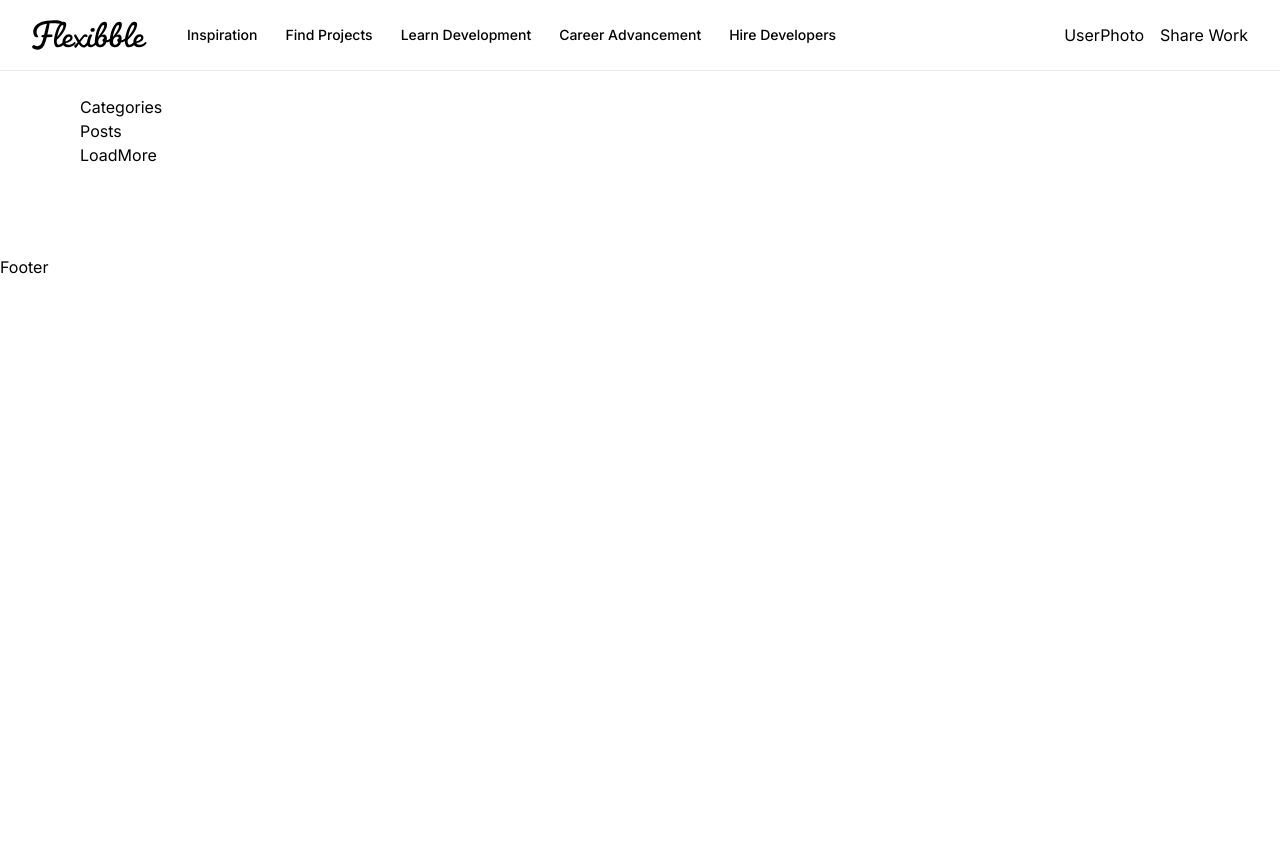
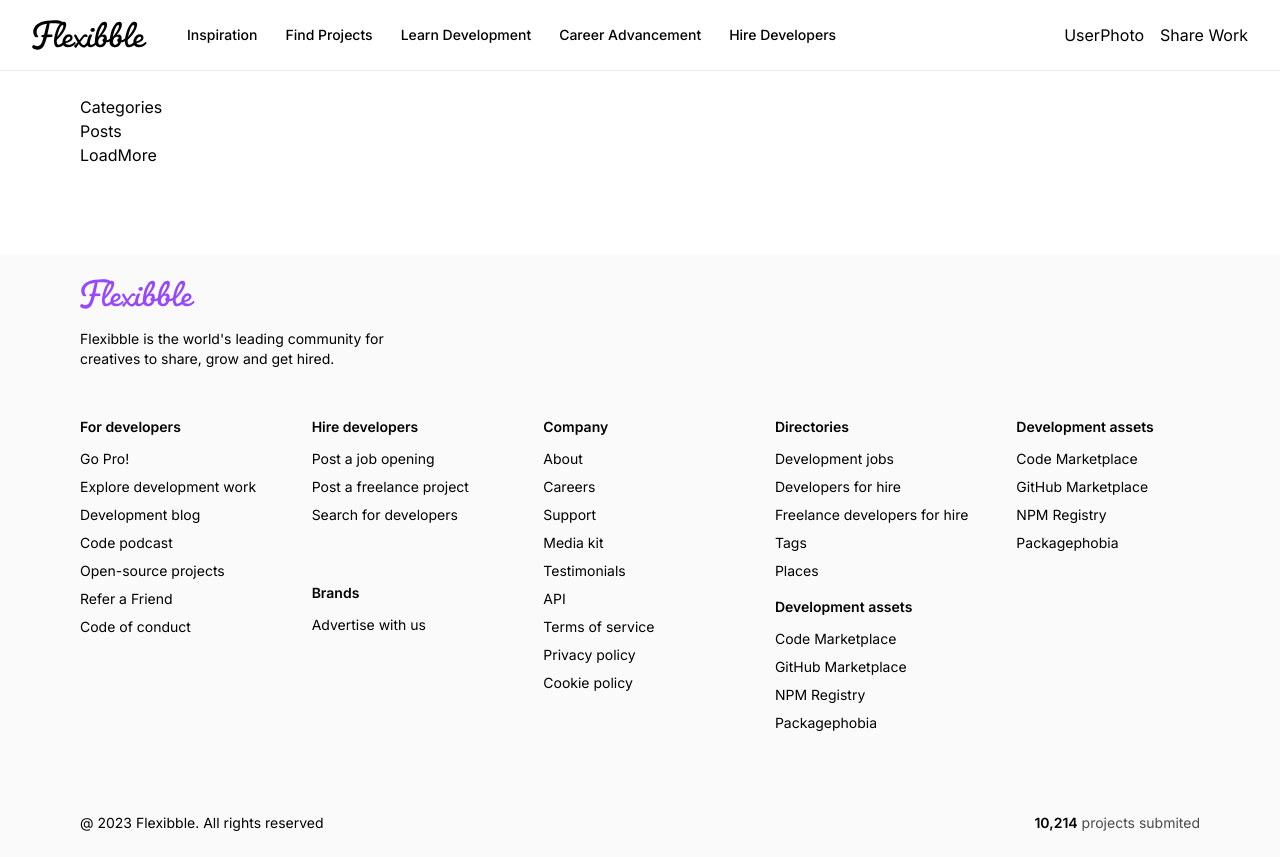
Before and after one commit to PrzybylskiMariusz/grafbase_flexibble, a Next.js app: page / in a window 1280 px wide. Before the commit the page ends 800 px from the top, so only its background shows below. Built offline with nearby package versions, Linux system fonts and the light colour scheme.

Commit message:
Prepare app footer

```diff
--- /dev/null
+++ b/components/AuthProviders.tsx
@@ -0,0 +1,5 @@
+const AuthProviders = () => {
+	return <div>AuthProviders</div>;
+};
+
+export default AuthProviders;
--- a/components/Footer.tsx
+++ b/components/Footer.tsx
@@ -1,5 +1,86 @@
+import { footerLinks } from "@/constants";
+import Image from "next/image";
+import Link from "next/link";
+
+type ColumnProps = {
+	title: string;
+	links: Array<string>;
+};
+
+const FooterColumn = ({ title, links }: ColumnProps) => (
+	<div className="footer_column">
+		<h4 className="font-semibold">{title}</h4>
+		<ul className="flex flex-col gap-2 font-normal">
+			{links.map((link) => (
+				<Link href="/" key={link}>
+					{link}
+				</Link>
+			))}
+		</ul>
+	</div>
+);
+
 const Footer = () => {
-	return <div>Footer</div>;
+	return (
+		<footer className="flexStart footer">
+			<div className="flex flex-col gap-12 w-full">
+				<div className="flex items-start flex-col">
+					<Image
+						src="/logo-purple.svg"
+						width={115}
+						height={38}
+						alt="Flexibble logo"
+					/>
+					<p className="text-start text-sm font-normal mt-5 max-w-xs">
+						{" "}
+						Flexibble is the world's leading community for creatives to share,
+						grow and get hired.
+					</p>
+				</div>
+				<div className="flex flex-wrap gap-12">
+					<FooterColumn
+						title={footerLinks[0].title}
+						links={footerLinks[0].links}
+					/>
+					<div className="flex-1 flex flex-col gap-4">
+						<FooterColumn
+							title={footerLinks[1].title}
+							links={footerLinks[1].links}
+						/>
+						<FooterColumn
+							title={footerLinks[2].title}
+							links={footerLinks[2].links}
+						/>
+					</div>
+					<FooterColumn
+						title={footerLinks[3].title}
+						links={footerLinks[3].links}
+					/>
+					<div className="flex-1 flex flex-col gap-4">
+						<FooterColumn
+							title={footerLinks[4].title}
+							links={footerLinks[4].links}
+						/>
+						<FooterColumn
+							title={footerLinks[5].title}
+							links={footerLinks[5].links}
+						/>
+					</div>
+					<FooterColumn
+						title={footerLinks[5].title}
+						links={footerLinks[5].links}
+					/>
+				</div>
+			</div>
+			<div className="flexBetween footer_copyright">
+				<p>@ 2023 Flexibble. All rights reserved</p>
+				<p className="text-gray">
+					<span className="text-black font-semibold">10,214</span> projects
+					submited
+				</p>
+			</div>
+		</footer>
+	);
 };
 
 export default Footer;
--- a/components/Navbar.tsx
+++ b/components/Navbar.tsx
@@ -1,6 +1,7 @@
 import { NavLinks } from "@/constants";
 import Image from "next/image";
 import Link from "next/link";
+import AuthProviders from "./AuthProviders";
 
 const Navbar = () => {
 	const session = {};
```
